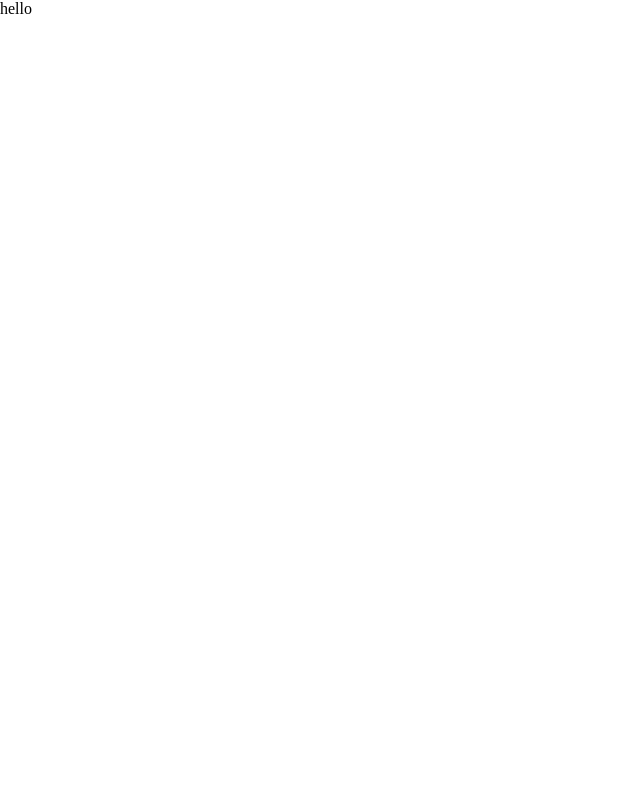
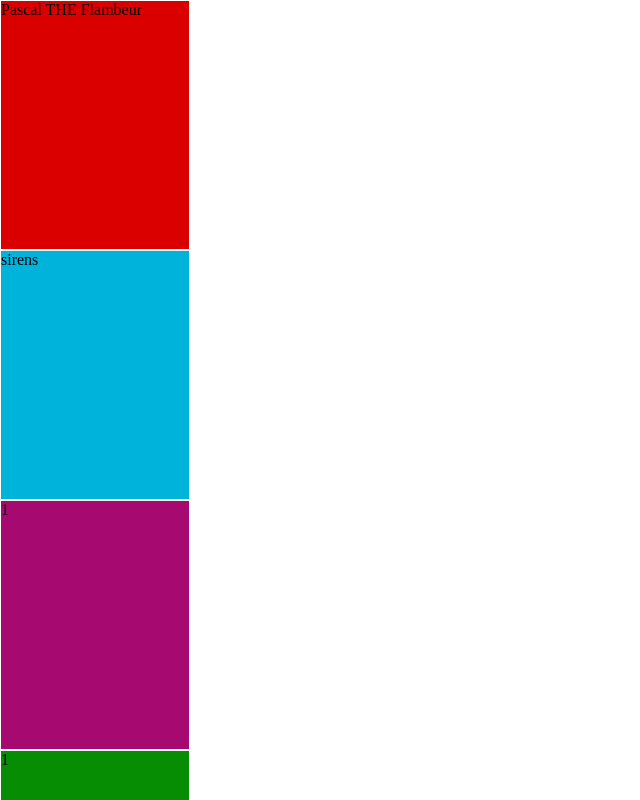
Before and after one commit to wilderLPM/SkullKing, a React (Vite) app in the folder client/: page / in a window 1280 px wide. Shown: the top 800 px of the page, without its empty margins (0-640 px from the left). Built offline with nearby package versions, Linux system fonts and the light colour scheme.

Commit message:
added color logic to card component

```diff
--- a/client/src/BDD/cards.js
+++ b/client/src/BDD/cards.js
@@ -1,22 +1,29 @@
 const Cards = [
   {
+    id: 1,
     type: "face",
-    description:
-      "pirate",
-      number : null,
+    description: "pirate",
+    attribut: "Pascal THE Flambeur",
+    background: "#DB0000", // A remplacer par une image quand on mettra des images
   },
   {
+    id: 2,
     type: "face",
-    description:
-      "sirens",
-      number : null,
+    description: "sirens",
+    attribut: "sirens",
+    background: "#00B3DB", // A remplacer par une image quand on mettra des images
   },
   {
+    id: 3,
     type: "colors",
-    description:
-      "violet",
-    number : 1,
-
+    description: "violet",
+    attribut: 1,
+  },
+  {
+    id: 4,
+    type: "colors",
+    description: "green",
+    attribut: 1,
   },
 ];
 
--- /dev/null
+++ b/client/src/components/cards/CardsComponent.jsx
@@ -0,0 +1,23 @@
+import styles from "./CardsComponent.module.css";
+
+const colorClassMap = {
+  violet: styles.violet,
+  yellow: styles.yellow,
+  green: styles.green,
+};
+
+export default function CardsComponent({ card }) {
+  const color = card.description;
+  const backgroundFace = card.background;
+
+  const colorClass = colorClassMap[color];
+
+  const dynamicStyle =
+    card.type === "face" ? { backgroundColor: backgroundFace } : {};
+
+  return (
+    <div className={`${styles.cardclass} ${colorClass}`} style={dynamicStyle}>
+      {card.attribut}
+    </div>
+  );
+}
--- /dev/null
+++ b/client/src/components/cards/CardsComponent.module.css
@@ -0,0 +1,21 @@
+.cardclass {
+  width: 190px;
+  height: 250px;
+  border: solid 1px white;
+}
+
+.violet {
+  background-color: #a60a71;
+}
+
+.yellow {
+  background-color: #b7bb00;
+}
+
+.green {
+  background-color: #068d03;
+}
+
+.black {
+  background-color: black;
+}
--- a/client/src/pages/GamePage.jsx
+++ b/client/src/pages/GamePage.jsx
@@ -1,3 +1,14 @@
+import CardsComponent from "../components/cards/CardsComponent";
+import Cards from "../BDD/cards";
+
 export default function GamePage() {
-  return <p>hello</p>;
+  return (
+    <ul>
+      {Cards.map((card) => (
+        <li key={card.id}>
+          <CardsComponent card={card} />
+        </li>
+      ))}
+    </ul>
+  );
 }
```
